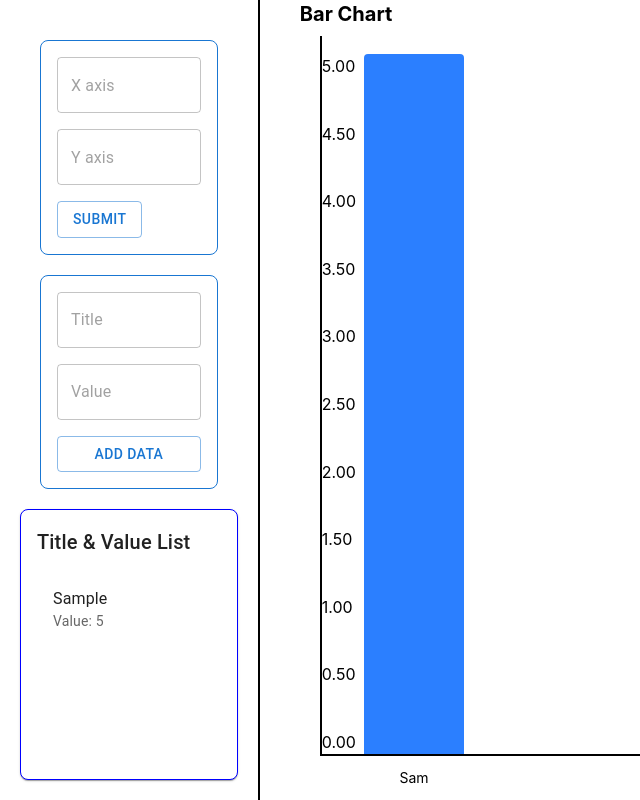
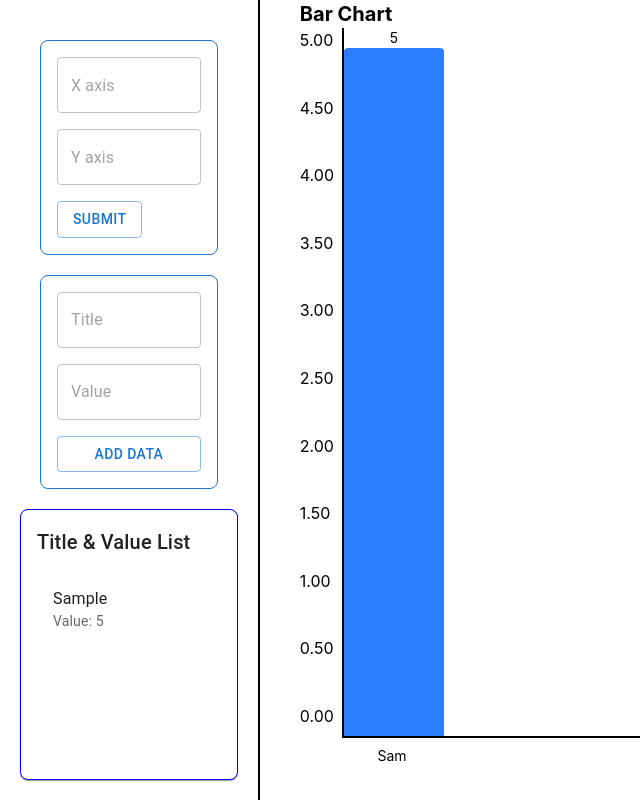
Before and after one commit to Jenith-Panchal-Simform/Practical-04-BarChartCreator, a React (Vite) app: page / in a window 1280 px wide. Both pictures are taken after typing "Sample", "5" into the empty fields and a click on the button "ADD DATA". Shown: the whole page, without its empty margins (0-640 px from the left). Built offline with nearby package versions, Linux system fonts and the light colour scheme.

Commit message:
refactor:fix style for large title and refactor chart section with scroll

```diff
--- a/src/components/ChartSection/BarChart.tsx
+++ b/src/components/ChartSection/BarChart.tsx
@@ -13,8 +13,10 @@ export const BarChart = () => {
   });
 
   return (
-    <main className="custom-scrollbar relative flex-9 overflow-x-auto pl-10">
+    <main className="relative flex-9 overflow-hidden pl-10">
       <h1 className="text-xl font-bold">Bar Chart</h1>
+
+      {/* Y Axis Label */}
       <div
         className="absolute top-1/2 left-2 -translate-y-1/2 rotate-180 font-bold whitespace-nowrap"
         style={{
@@ -25,34 +27,55 @@ export const BarChart = () => {
         {axis.yAxisLabel}
       </div>
 
+      {/* X Axis Label */}
       <div className="absolute bottom-0 left-1/2 -translate-x-1/2 font-bold whitespace-nowrap">
         {axis.xAxisLabel}
       </div>
 
-      <div className="justify-betwen mx-5 my-2 flex h-[calc(100vh-80px)] items-end gap-2 border-b-2 border-l-2">
-        <div className="item flex h-[calc(100vh-100px)] flex-col-reverse justify-between">
-          {arr.map((item) => (
-            <span>{item}</span>
+      <div className="flex w-full">
+        {/* Y Axis Values */}
+        <div className="flex h-[calc(100vh-100px)] flex-col-reverse justify-between pr-2">
+          {arr.map((item, index) => (
+            <span key={index}>{item}</span>
           ))}
         </div>
-        {data.map((item) => (
+
+        {/* Scrollable Chart Section */}
+        <div className="custom-scrollbar w-full overflow-x-auto">
+          <div className="min-w-max">
+            {/* Chart Border Area */}
+            <div className="flex h-[calc(100vh-90px)] items-end gap-2 border-b-2 border-l-2">
+              {data.map((item, index) => (
                 <div
-            key={item.title}
-            className="flex h-[calc(100vh-100px)] flex-col-reverse items-center"
+                  key={index}
+                  className="relative flex h-full w-25 flex-col-reverse items-center"
                 >
                   <div
-              className="relative w-25 rounded-t bg-blue-500 transition-all duration-300 ease-out hover:bg-blue-600"
+                    className="w-full rounded-t bg-blue-500 transition-all duration-300 ease-out hover:bg-blue-600"
                     style={{
                       height: `${(item.value / maxVal) * 100}%`,
                     }}
                     title={`x:${item.title} y:${item.value}`}
                   />
-            <span className="absolute bottom-3 flex w-25 justify-center text-sm">
+
+                  <span className="flex justify-center text-sm">{item.value}</span>
+                </div>
+              ))}
+            </div>
+
+            {/* X Axis Labels  */}
+            <div className="mt-2 flex gap-2">
+              {data.map((item, index) => (
+                <div key={index} className="flex w-25 justify-center">
+                  <span className="text-sm">
                     {item.title.length > 5 ? item.title.slice(0, 3) : item.title}
                   </span>
                 </div>
               ))}
             </div>
+          </div>
+        </div>
+      </div>
     </main>
   );
 };
--- a/src/components/InputSection/ValueList.tsx
+++ b/src/components/InputSection/ValueList.tsx
@@ -28,7 +28,14 @@ export function ValueList() {
           {items.map((item, index) => (
             <Fragment key={index}>
               <ListItem>
-                <ListItemText primary={item.title} secondary={`Value: ${item.value}`} />
+                <ListItemText
+                  primary={item.title}
+                  secondary={`Value: ${item.value}`}
+                  sx={{
+                    whiteSpace: 'normal',
+                    wordBreak: 'break-word',
+                  }}
+                />
               </ListItem>
 
               {index < items.length - 1 && <Divider />}
```
Lines whose indentation alone changed are shown as unchanged.
